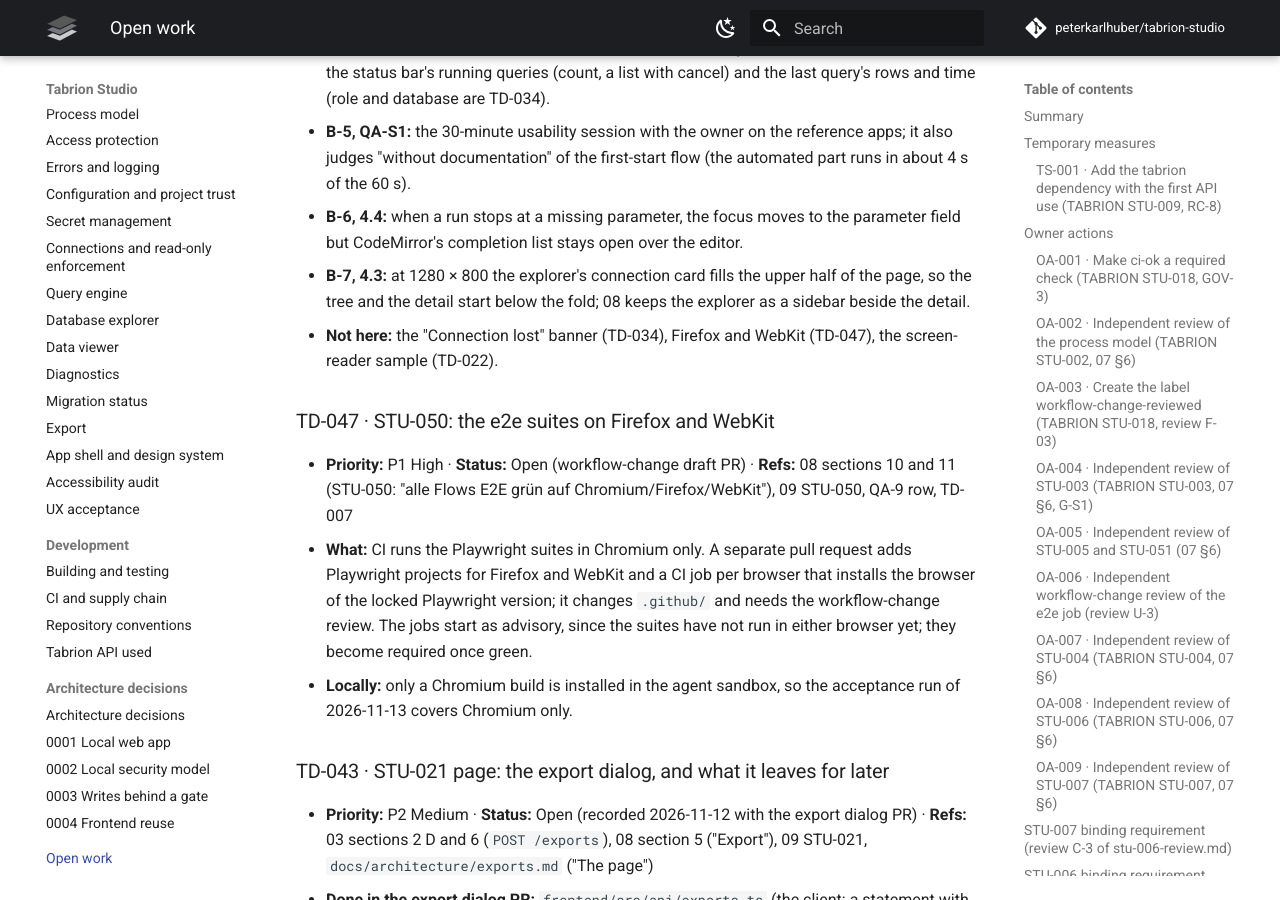
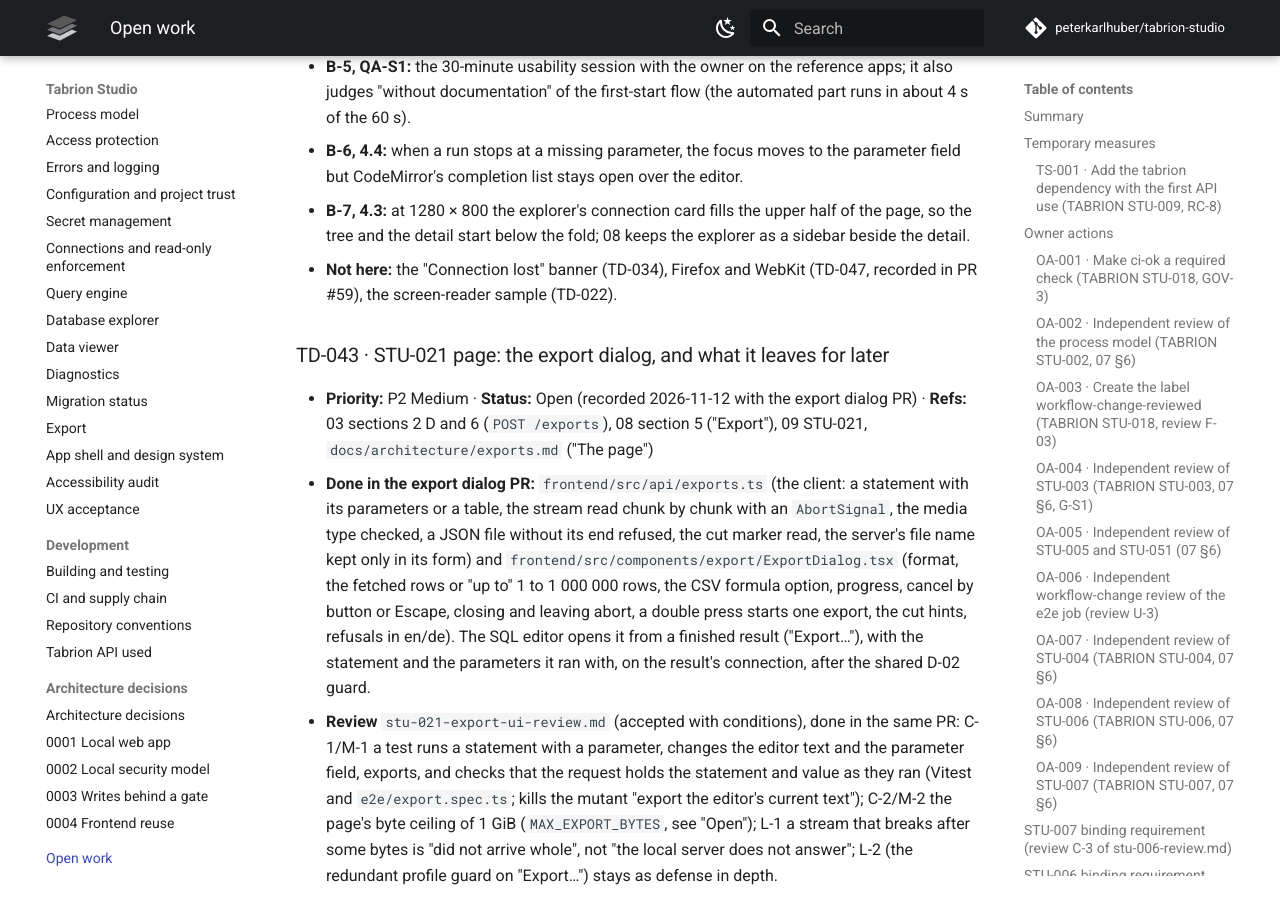
Before and after one commit to peterkarlhuber/tabrion-studio, an MkDocs documentation site: the page built from docs/TODO.md, in a window 1280 px wide and 900 px high, scrolled down 51900 px. Built offline with MkDocs 1.6.1 and Material for MkDocs 9.7.7, drawn with Linux system fonts in a browser that asks for light colours; comment, search, counter and statistics services are not loaded; some of the changed text lies outside the part shown.

Commit message:
STU-050: acceptance run results; TD-047 lives in PR #59
Co-Authored-By: Claude Opus 5.5 <noreply@anthropic.com>
Claude-Session: https://claude.ai/code/session_011tY7TC7Nu5VGro3DJGJcv8

```diff
--- a/docs/TODO.md
+++ b/docs/TODO.md
@@ -66,7 +66,6 @@
 | TD-037 STU-012: `editor.spec.ts` and `editor-backend.spec.ts` in the e2e job's list of suites that must pass | P2 | Done (CI e2e-list PR: every spec in `frontend/e2e` must pass without a skip, `screenshots.spec.ts` excepted) |
 | TD-043 STU-021 page: the export dialog; what it leaves to the data viewer (STU-013) and later (the file is held in the browser until it is saved, at most 1 GiB, no server-side size estimate; `export.spec.ts` is required in CI since the CI e2e-list PR) | P2 | Open (export dialog PR) |
 | TD-046 STU-050 UX acceptance: what the MVP does not meet yet (start page project chooser, the copyable migration command, status bar and switcher facts, QA-S1, the editor's completion list, the explorer's layout; `docs/architecture/ux-acceptance.md` B-1..B-7) | P2 | Open (STU-050 PR) |
-| TD-047 STU-050: the e2e suites on Firefox and WebKit (08 section 11, 09 STU-050; a `.github/` change) | P1 | Open (workflow-change draft PR) |
 
 Plus the open Studio work packages of M6 and the cross-repository checks in the tables below.
 
@@ -1114,19 +1113,8 @@ and the server-side write flag (STU-ADR-0003) leave room for it.
   completion list stays open over the editor.
 - **B-7, 4.3:** at 1280 × 800 the explorer's connection card fills the upper half of the page, so the tree and the
   detail start below the fold; 08 keeps the explorer as a sidebar beside the detail.
-- **Not here:** the "Connection lost" banner (TD-034), Firefox and WebKit (TD-047), the screen-reader sample
-  (TD-022).
-
-### TD-047 · STU-050: the e2e suites on Firefox and WebKit
-
-- **Priority:** P1 High · **Status:** Open (workflow-change draft PR) · **Refs:** 08 sections 10 and 11 (STU-050:
-  "alle Flows E2E grün auf Chromium/Firefox/WebKit"), 09 STU-050, QA-9 row, TD-007
-- **What:** CI runs the Playwright suites in Chromium only. A separate pull request adds Playwright projects for
-  Firefox and WebKit and a CI job per browser that installs the browser of the locked Playwright version; it changes
-  `.github/` and needs the workflow-change review. The jobs start as advisory, since the suites have not run in
-  either browser yet; they become required once green.
-- **Locally:** only a Chromium build is installed in the agent sandbox, so the acceptance run of 2026-11-13 covers
-  Chromium only.
+- **Not here:** the "Connection lost" banner (TD-034), Firefox and WebKit (TD-047, recorded in PR #59), the
+  screen-reader sample (TD-022).
 
 ### TD-043 · STU-021 page: the export dialog, and what it leaves for later
 
```
Also changed, not shown: docs/architecture/ux-acceptance.md (+6 -5 lines).
